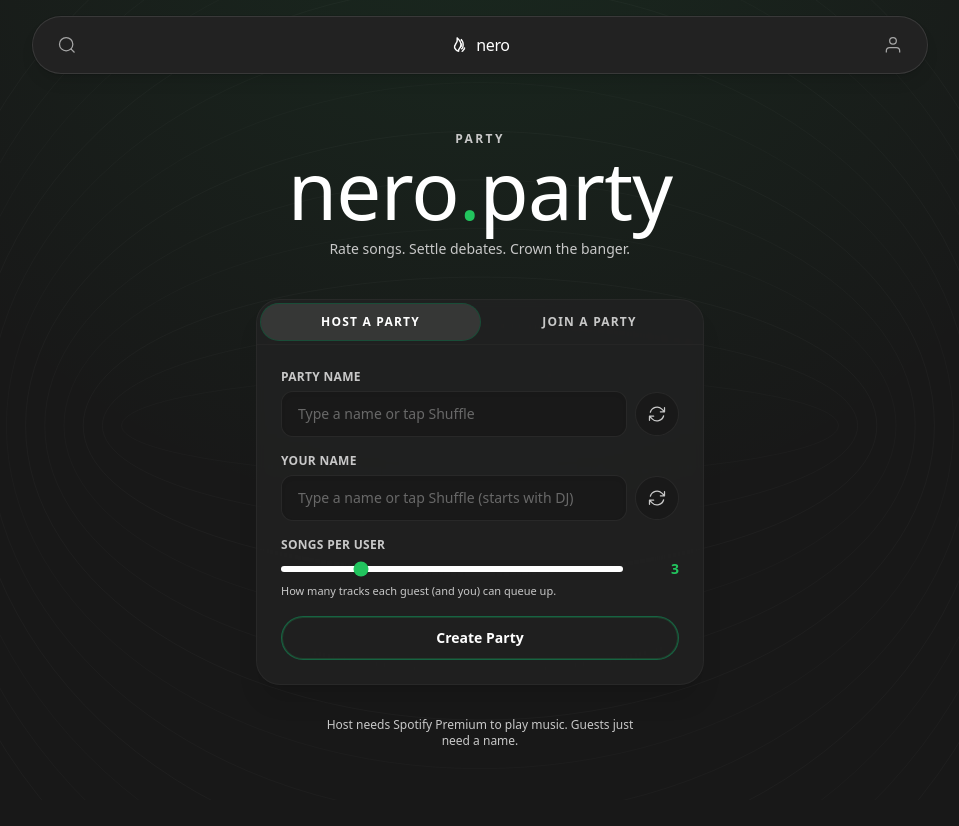
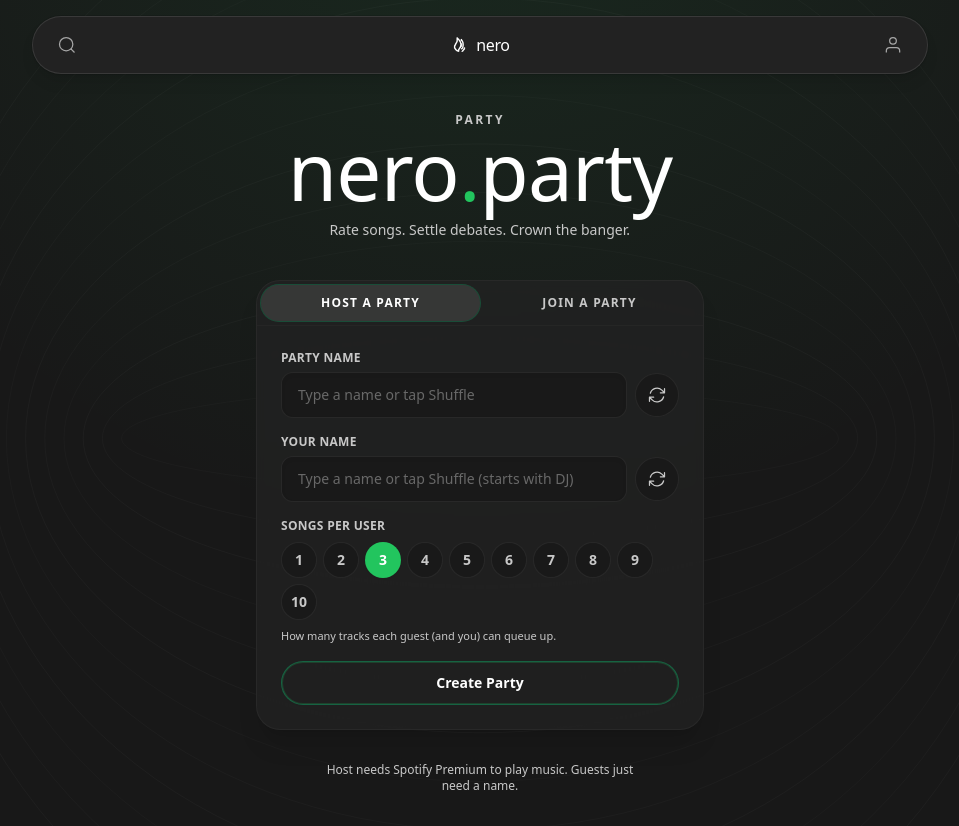
Before and after one commit to brandon-cor/music-ranking-app, a React (Vite) app in the folder frontend/: page / in a window 1280 px wide. Shown: the whole page, without its empty margins (160-1119 px from the left). Before the commit the page ends 800 px from the top, so only its background shows below. Built offline with nearby package versions, Linux system fonts and the light colour scheme; no server answers; a web font is replaced by a local one.

Commit message:
refactor: replace songs-per-user slider with 1–10 pill buttons
Made-with: Cursor

```diff
--- a/frontend/src/pages/Home.tsx
+++ b/frontend/src/pages/Home.tsx
@@ -170,24 +170,26 @@ export default function Home() {
                 />
 
                 <div>
-                  <label className="mb-1.5 block text-xs font-semibold uppercase tracking-wide text-muted">
+                  <label className="mb-2 block text-xs font-semibold uppercase tracking-wide text-muted">
                     Songs per User
                   </label>
-                  <div className="flex items-center gap-2">
-                    <input
-                      type="range"
-                      min={1}
-                      max={10}
-                      step={1}
-                      value={songsPerUser}
-                      onChange={(e) => setSongsPerUser(Number(e.target.value))}
-                      className="h-1.5 flex-1 appearance-none rounded-full accent-green-500"
-                    />
-                    <span className="w-12 text-right text-sm font-semibold text-accent">
-                      {songsPerUser}
-                    </span>
+                  <div className="flex flex-wrap gap-1.5">
+                    {Array.from({ length: 10 }, (_, i) => i + 1).map((n) => (
+                      <button
+                        key={n}
+                        type="button"
+                        onClick={() => setSongsPerUser(n)}
+                        className={`flex h-9 w-9 items-center justify-center rounded-full text-sm font-bold transition focus:outline-none focus:ring-2 focus:ring-accent/40 ${
+                          songsPerUser === n
+                            ? 'bg-accent text-white shadow-sm'
+                            : 'border border-border/60 bg-background/80 text-muted hover:border-accent/40 hover:text-white'
+                        }`}
+                      >
+                        {n}
+                      </button>
+                    ))}
                   </div>
-                  <p className="mt-1 text-[11px] text-muted">
+                  <p className="mt-2 text-[11px] text-muted">
                     How many tracks each guest (and you) can queue up.
                   </p>
                 </div>
```
